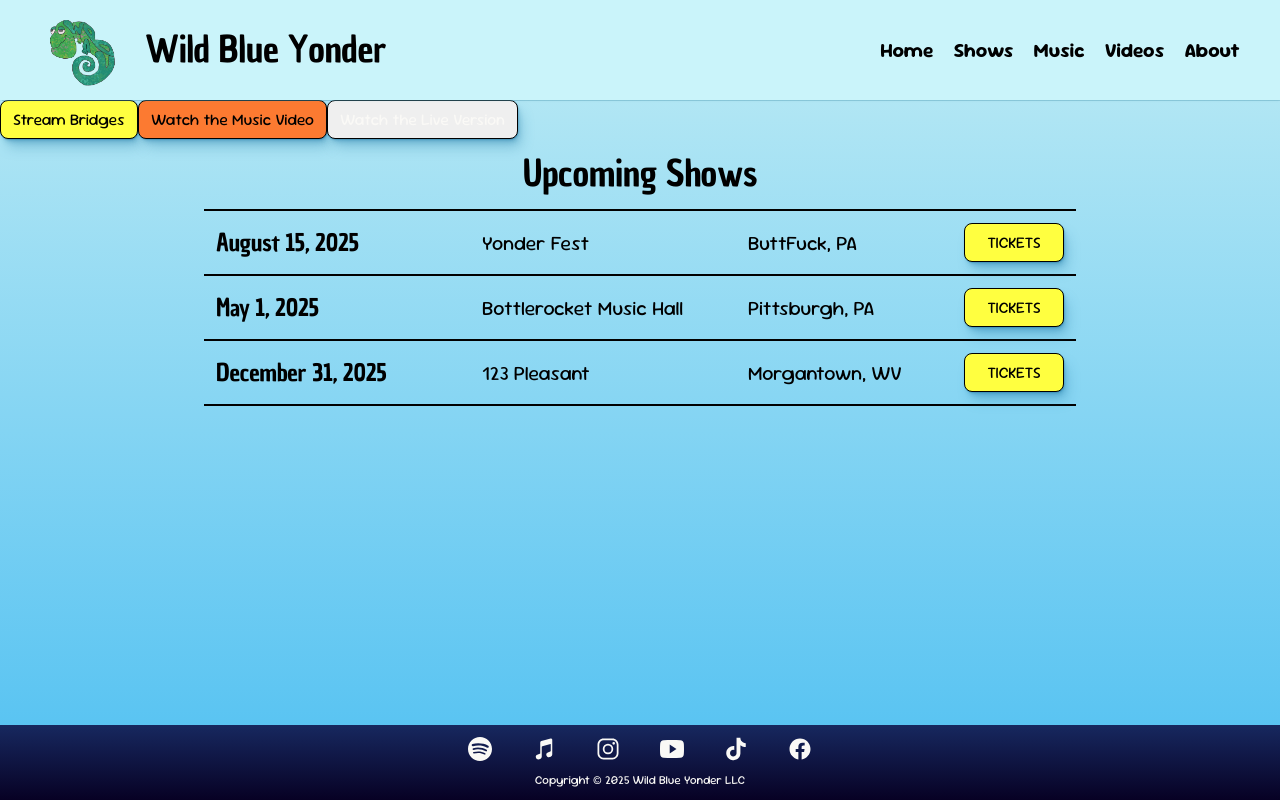
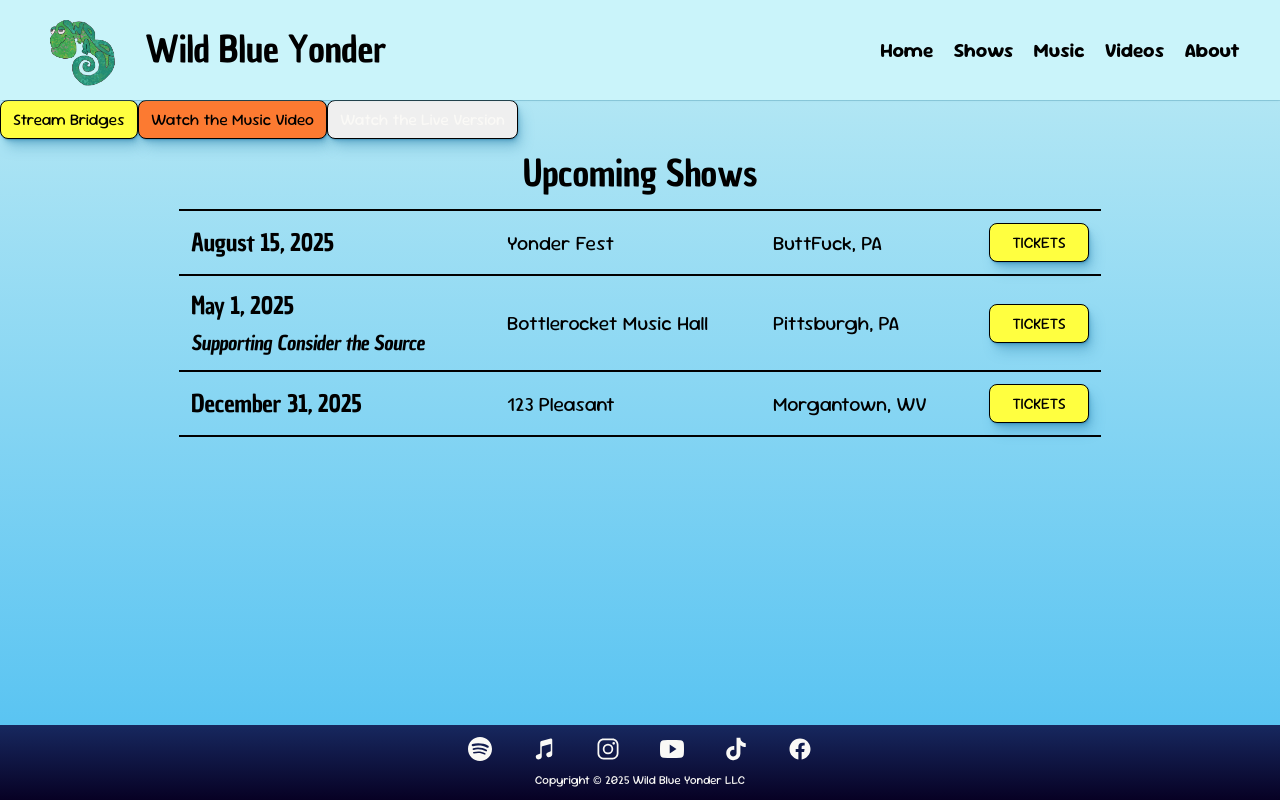
Before and after one commit to danielkurtsawyer/wild-blue-yonder, a React (Vite) app in the folder wild-blue-yonder-website/: page / in a window 1280 px wide. Built offline with nearby package versions, Linux system fonts and the light colour scheme.

Commit message:
Added subitle option show item
If subtitle is present, the first grid column will turn into a flex column

Subtitle uses the italic font, now imported inside index.css

```diff
--- a/wild-blue-yonder-website/src/components/ShowItem/index.jsx
+++ b/wild-blue-yonder-website/src/components/ShowItem/index.jsx
@@ -6,10 +6,14 @@ export default function ShowItem({
   venueName,
   venueLocation,
   borderTop,
+  showTitle,
 }) {
   return (
     <div className="show-item-container" style={{ borderTop }}>
-      <h4>{showDate ? showDate : "Show Date"}</h4>
+      <div className="date-and-title">
+        <h4>{showDate ? showDate : "Show Date"}</h4>
+        {showTitle ? <h4 className="subtitle">{showTitle}</h4> : null}
+      </div>
       <p className="large-text">{venueName ? venueName : "Venue Name"}</p>
       <p className="large-text">
         {venueLocation ? venueLocation : "Venue Location"}
--- a/wild-blue-yonder-website/src/components/ShowItem/styles.css
+++ b/wild-blue-yonder-website/src/components/ShowItem/styles.css
@@ -3,7 +3,7 @@
   align-items: center;
   justify-content: center;
   /* align-content: center; */
-  grid-template-columns: 250px 250px 200px 100px;
+  grid-template-columns: 300px 250px 200px 100px;
   gap: 16px;
   /* border-top: 1px solid black; */
   border-bottom: 2px solid black;
@@ -13,3 +13,14 @@
 .show-item-container p {
   font-family: "body-text";
 }
+
+.date-and-title {
+  display: flex;
+  flex-direction: column;
+  gap: 4px;
+}
+
+.subtitle {
+  font-family: "heading-text-italic";
+  font-size: 20px;
+}
--- a/wild-blue-yonder-website/src/components/UpcomingShows/index.jsx
+++ b/wild-blue-yonder-website/src/components/UpcomingShows/index.jsx
@@ -14,6 +14,7 @@ export default function UpcomingShows() {
             venueName={show.name}
             venueLocation={show.location}
             borderTop={index === 0 ? "2px solid black" : ""}
+            showTitle={show.title ? show.title : null}
           />
         );
       })}
--- a/wild-blue-yonder-website/src/components/UpcomingShows/shows.js
+++ b/wild-blue-yonder-website/src/components/UpcomingShows/shows.js
@@ -8,6 +8,7 @@ const shows = [
         date: "May 1, 2025",
         name: "Bottlerocket Music Hall",
         location: "Pittsburgh, PA",
+        title: "Supporting Consider the Source",
     },
     {
         date: "December 31, 2025",
--- a/wild-blue-yonder-website/src/index.css
+++ b/wild-blue-yonder-website/src/index.css
@@ -1,14 +1,24 @@
 @font-face {
-  font-family: 'heading-text';
-  src: url(./assets/fonts/ChauPhilomeneOne-Regular.ttf) format('truetype');
+  font-family: "heading-text";
+  src: url(./assets/fonts/ChauPhilomeneOne-Regular.ttf) format("truetype");
 }
 
 @font-face {
-  font-family: 'body-text';
-  src: url(./assets/fonts/SourGummy-VariableFont.ttf) format('truetype');
+  font-family: "body-text";
+  src: url(./assets/fonts/SourGummy-VariableFont.ttf) format("truetype");
 }
 
-*{
+@font-face {
+  font-family: "heading-text-italic";
+  src: url(./assets/fonts/ChauPhilomeneOne-Italic.ttf) format("truetype");
+}
+
+@font-face {
+  font-family: "body-text-italic";
+  src: url(./assets/fonts/SourGummy-Italic-VariableFont.ttf) format("truetype");
+}
+
+* {
   box-sizing: border-box;
   margin: 0px;
   padding: 0px;
@@ -16,30 +26,30 @@
 
 :root {
   /* Color Palette*/
-  --off-white: #FAF9F6;
-  --light-blue: #CAF4FA;
-  --gradient-top: #B1E6F4;
-  --gradient-bottom: #5AC4F2;
-  --dark-blue: #3066BE;
-  --darker-blue: #17285F;
+  --off-white: #faf9f6;
+  --light-blue: #caf4fa;
+  --gradient-top: #b1e6f4;
+  --gradient-bottom: #5ac4f2;
+  --dark-blue: #3066be;
+  --darker-blue: #17285f;
   --darkest-blue: #070124;
   --gray: #383838;
-  --yellow: #FFFF40;
-  --orange: #FC7A31;
+  --yellow: #ffff40;
+  --orange: #fc7a31;
 
   /* Shadows */
   --shadow-color-light-blue: 188deg 34% 55%;
-  --shadow-light-blue-elevation-low:
-    0.3px 0.5px 0.7px hsl(var(--shadow-color-light-blue) / 0.34),
+  --shadow-light-blue-elevation-low: 0.3px 0.5px 0.7px
+      hsl(var(--shadow-color-light-blue) / 0.34),
     0.4px 0.8px 1px -1.2px hsl(var(--shadow-color-light-blue) / 0.34),
     1px 2px 2.5px -2.5px hsl(var(--shadow-color-light-blue) / 0.34);
-  --shadow-light-blue-elevation-medium:
-    0.3px 0.5px 0.7px hsl(var(--shadow-color-light-blue) / 0.36),
+  --shadow-light-blue-elevation-medium: 0.3px 0.5px 0.7px
+      hsl(var(--shadow-color-light-blue) / 0.36),
     0.8px 1.6px 2px -0.8px hsl(var(--shadow-color-light-blue) / 0.36),
     2.1px 4.1px 5.2px -1.7px hsl(var(--shadow-color-light-blue) / 0.36),
     5px 10px 12.6px -2.5px hsl(var(--shadow-color-light-blue) / 0.36);
-  --shadow-light-blue-elevation-high:
-    0.3px 0.5px 0.7px hsl(var(--shadow-color-light-blue) / 0.34),
+  --shadow-light-blue-elevation-high: 0.3px 0.5px 0.7px
+      hsl(var(--shadow-color-light-blue) / 0.34),
     1.5px 2.9px 3.7px -0.4px hsl(var(--shadow-color-light-blue) / 0.34),
     2.7px 5.4px 6.8px -0.7px hsl(var(--shadow-color-light-blue) / 0.34),
     4.5px 8.9px 11.2px -1.1px hsl(var(--shadow-color-light-blue) / 0.34),
@@ -49,17 +59,17 @@
     25px 50px 62.9px -2.5px hsl(var(--shadow-color-light-blue) / 0.34);
 
   --shadow-color-gradient-top: 193deg 38% 51%;
-  --shadow-gradient-top-elevation-low:
-    0.3px 0.5px 0.7px hsl(var(--shadow-color-gradient-top) / 0.34),
+  --shadow-gradient-top-elevation-low: 0.3px 0.5px 0.7px
+      hsl(var(--shadow-color-gradient-top) / 0.34),
     0.4px 0.8px 1px -1.2px hsl(var(--shadow-color-gradient-top) / 0.34),
     1px 2px 2.5px -2.5px hsl(var(--shadow-color-gradient-top) / 0.34);
-  --shadow-gradient-top-elevation-medium:
-    0.3px 0.5px 0.7px hsl(var(--shadow-color-gradient-top) / 0.36),
+  --shadow-gradient-top-elevation-medium: 0.3px 0.5px 0.7px
+      hsl(var(--shadow-color-gradient-top) / 0.36),
     0.8px 1.6px 2px -0.8px hsl(var(--shadow-color-gradient-top) / 0.36),
     2.1px 4.1px 5.2px -1.7px hsl(var(--shadow-color-gradient-top) / 0.36),
     5px 10px 12.6px -2.5px hsl(var(--shadow-color-gradient-top) / 0.36);
-  --shadow-gradient-top-elevation-high:
-    0.3px 0.5px 0.7px hsl(var(--shadow-color-gradient-top) / 0.34),
+  --shadow-gradient-top-elevation-high: 0.3px 0.5px 0.7px
+      hsl(var(--shadow-color-gradient-top) / 0.34),
     1.5px 2.9px 3.7px -0.4px hsl(var(--shadow-color-gradient-top) / 0.34),
     2.7px 5.4px 6.8px -0.7px hsl(var(--shadow-color-gradient-top) / 0.34),
     4.5px 8.9px 11.2px -1.1px hsl(var(--shadow-color-gradient-top) / 0.34),
@@ -69,17 +79,17 @@
     25px 50px 62.9px -2.5px hsl(var(--shadow-color-gradient-top) / 0.34);
 
   --shadow-color-gradient-bottom: 199deg 65% 40%;
-  --shadow-gradient-bottom-elevation-low:
-    0.3px 0.5px 0.7px hsl(var(--shadow-color-gradient-bottom) / 0.34),
+  --shadow-gradient-bottom-elevation-low: 0.3px 0.5px 0.7px
+      hsl(var(--shadow-color-gradient-bottom) / 0.34),
     0.4px 0.8px 1px -1.2px hsl(var(--shadow-color-gradient-bottom) / 0.34),
     1px 2px 2.5px -2.5px hsl(var(--shadow-color-gradient-bottom) / 0.34);
-  --shadow-gradient-bottom-elevation-medium:
-    0.3px 0.5px 0.7px hsl(var(--shadow-color-gradient-bottom) / 0.36),
+  --shadow-gradient-bottom-elevation-medium: 0.3px 0.5px 0.7px
+      hsl(var(--shadow-color-gradient-bottom) / 0.36),
     0.8px 1.6px 2px -0.8px hsl(var(--shadow-color-gradient-bottom) / 0.36),
     2.1px 4.1px 5.2px -1.7px hsl(var(--shadow-color-gradient-bottom) / 0.36),
     5px 10px 12.6px -2.5px hsl(var(--shadow-color-gradient-bottom) / 0.36);
-  --shadow-gradient-bottom-elevation-high:
-    0.3px 0.5px 0.7px hsl(var(--shadow-color-gradient-bottom) / 0.34),
+  --shadow-gradient-bottom-elevation-high: 0.3px 0.5px 0.7px
+      hsl(var(--shadow-color-gradient-bottom) / 0.34),
     1.5px 2.9px 3.7px -0.4px hsl(var(--shadow-color-gradient-bottom) / 0.34),
     2.7px 5.4px 6.8px -0.7px hsl(var(--shadow-color-gradient-bottom) / 0.34),
     4.5px 8.9px 11.2px -1.1px hsl(var(--shadow-color-gradient-bottom) / 0.34),
@@ -94,7 +104,6 @@
 
   color-scheme: light dark;
   color: #000000;
-
 
   font-synthesis: none;
   text-rendering: optimizeLegibility;
@@ -126,33 +135,35 @@
   box-shadow: var(--shadow-gradient-bottom-elevation-high);
 }
 
-
-#root{
+#root {
   min-height: 100vh;
   display: grid;
   grid-template-rows: 100px 1fr 75px;
 }
 
 .heading-text {
-  font-family: 'heading-text', Verdana, sans-serif;
+  font-family: "heading-text", Verdana, sans-serif;
   font-size: 36px;
   margin: auto;
   width: max-content;
 }
 
-.body-text{
-  font-family: 'body-text', Roboto, sans-serif;
+.body-text {
+  font-family: "body-text", Roboto, sans-serif;
   font-size: 16px;
   padding: 28px 240px;
 }
 
-h1, h2, h3, h4 {
-  font-family: 'heading-text', Verdana, sans-serif;
+h1,
+h2,
+h3,
+h4 {
+  font-family: "heading-text", Verdana, sans-serif;
   height: max-content;
   letter-spacing: -0.5px;
 }
 
-h1{
+h1 {
   font-size: 48px;
 }
 
@@ -185,8 +196,12 @@ p {
 }
 
 main {
-  background: linear-gradient(180deg, var(--gradient-top) 0%, var(--gradient-bottom) 100%);
+  background: linear-gradient(
+    180deg,
+    var(--gradient-top) 0%,
+    var(--gradient-bottom) 100%
+  );
 }
 footer {
-  background: linear-gradient(180deg, #17285F 0%, #070124 100%);
+  background: linear-gradient(180deg, #17285f 0%, #070124 100%);
 }
```
